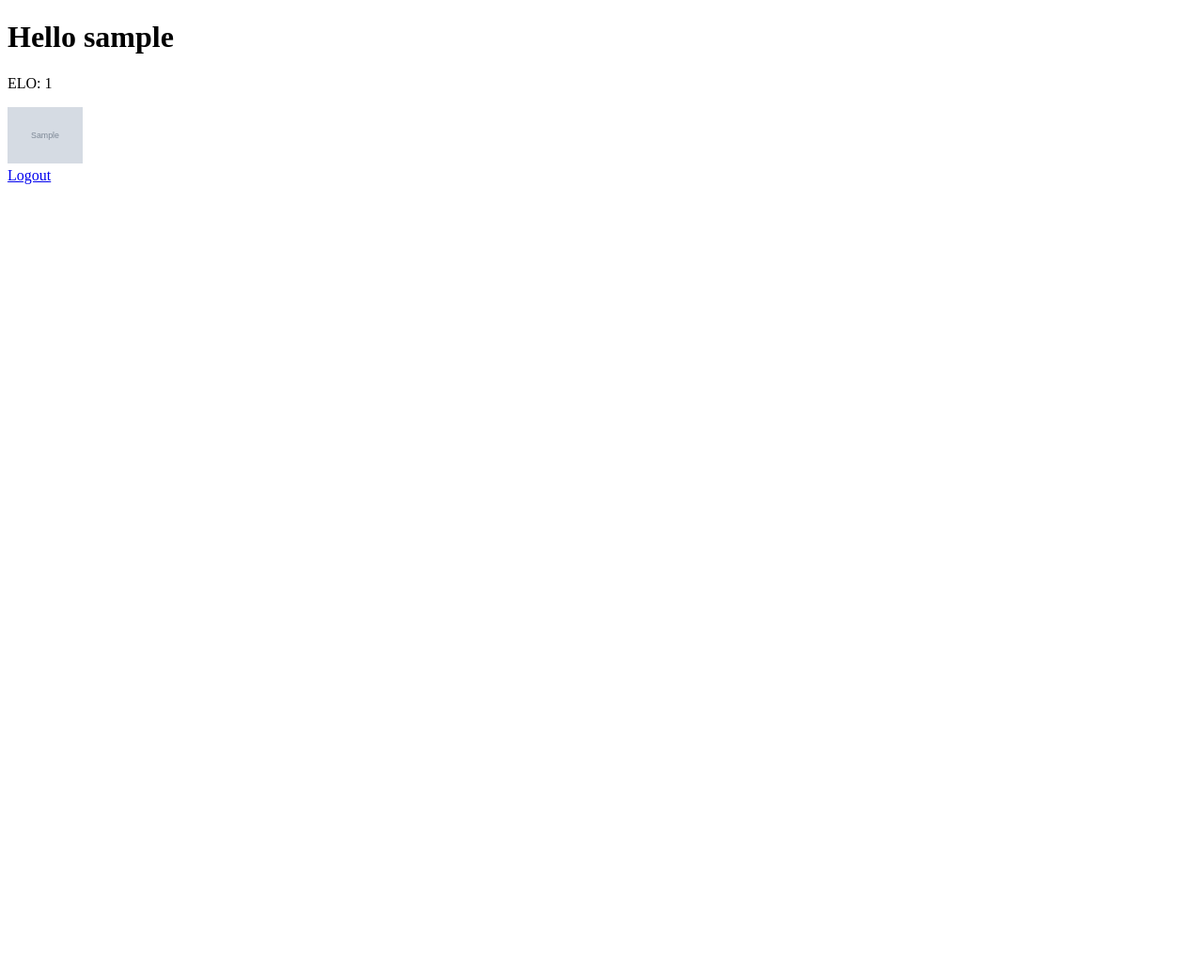
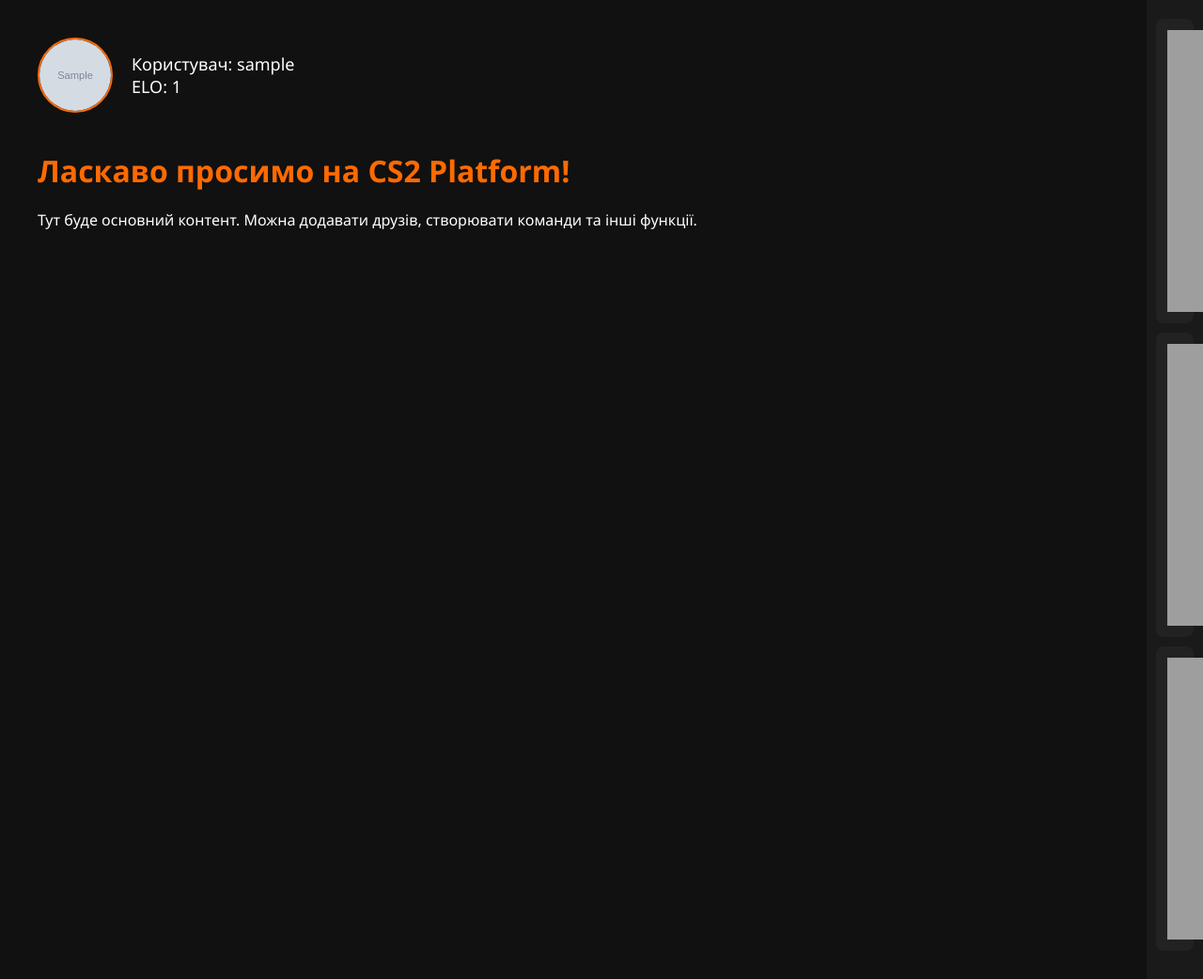
Before and after one commit to flowwi1/cs2-platform, a Flask app: page /home in a window 1280 px wide. Shown: the whole page at 94% size. Before the commit the page ends 196 px from the top, so only its background shows below. Run offline with Flask 3, Linux system fonts and the light colour scheme; the visitor is signed in with stand-in values (Sample User, id 1); tables that the repository leaves empty hold one stand-in row (values such as "Sample post"); grey boxes marked "Sample" are stand-in pictures; grey boxes are pictures that could not be loaded.

Commit message:
Оновив головну сторінку: CS2 Platform, права панель з випливаючим меню

```diff
--- a/templates/index.html
+++ b/templates/index.html
@@ -1,9 +1,141 @@
 <!DOCTYPE html>
-<html>
+<html lang="uk">
+<head>
+    <meta charset="UTF-8">
+    <title>CS2 Platform - Головна</title>
+    <meta name="viewport" content="width=device-width, initial-scale=1.0">
+    <style>
+        * {
+            box-sizing: border-box;
+            font-family: "Segoe UI", system-ui, sans-serif;
+        }
+
+        body {
+            margin: 0;
+            background: #111;
+            color: #fff;
+        }
+
+        .container {
+            display: flex;
+            min-height: 100vh;
+        }
+
+        /* Ліва частина */
+        .main-content {
+            flex: 1;
+            padding: 40px;
+        }
+
+        .user-info {
+            display: flex;
+            align-items: center;
+            gap: 20px;
+            margin-bottom: 40px;
+        }
+
+        .user-info img {
+            width: 80px;
+            height: 80px;
+            border-radius: 50%;
+            border: 2px solid #ff6a00;
+        }
+
+        .user-info .details {
+            font-size: 18px;
+        }
+
+        .user-info .details span {
+            display: block;
+        }
+
+        /* Права панель */
+        .side-panel {
+            width: 60px;
+            background: #1a1a1a;
+            position: relative;
+            transition: width 0.3s ease;
+            overflow: hidden;
+        }
+
+        .side-panel:hover {
+            width: 250px;
+        }
+
+        .side-panel .menu {
+            display: flex;
+            flex-direction: column;
+            padding: 20px 10px;
+        }
+
+        .side-panel .menu-item {
+            display: flex;
+            align-items: center;
+            gap: 15px;
+            padding: 12px;
+            margin-bottom: 10px;
+            background: #222;
+            border-radius: 8px;
+            cursor: pointer;
+            transition: background 0.3s ease;
+        }
+
+        .side-panel .menu-item:hover {
+            background: #ff6a00;
+        }
+
+        .side-panel .menu-item span {
+            white-space: nowrap;
+            opacity: 0;
+            transition: opacity 0.3s ease;
+        }
+
+        .side-panel:hover .menu-item span {
+            opacity: 1;
+            color: #111;
+        }
+
+        h1 {
+            color: #ff6a00;
+            margin-bottom: 20px;
+        }
+
+    </style>
+</head>
 <body>
-<h1>Hello {{ username }}</h1>
-<p>ELO: {{ elo }}</p>
-<img src="{{ avatar }}" width="80">
-<br><a href="/logout">Logout</a>
+
+<div class="container">
+    <!-- Ліва частина -->
+    <div class="main-content">
+        <div class="user-info">
+            <img src="{{ avatar }}" alt="Аватар">
+            <div class="details">
+                <span>Користувач: {{ username }}</span>
+                <span>ELO: {{ elo }}</span>
+            </div>
+        </div>
+        <h1>Ласкаво просимо на CS2 Platform!</h1>
+        <p>Тут буде основний контент. Можна додавати друзів, створювати команди та інші функції.</p>
+    </div>
+
+    <!-- Права панель -->
+    <div class="side-panel">
+        <div class="menu">
+            <div class="menu-item">
+                <img src="https://img.icons8.com/ios-filled/24/ffffff/user-group-man-man.png"/>
+                <span>Друзі</span>
+            </div>
+            <div class="menu-item">
+                <img src="https://img.icons8.com/ios-filled/24/ffffff/add-user-male.png"/>
+                <span>Запроси друзів</span>
+            </div>
+            <div class="menu-item">
+                <img src="https://img.icons8.com/ios-filled/24/ffffff/team.png"/>
+                <span>Команди</span>
+            </div>
+        </div>
+    </div>
+</div>
+
 </body>
 </html>
```
